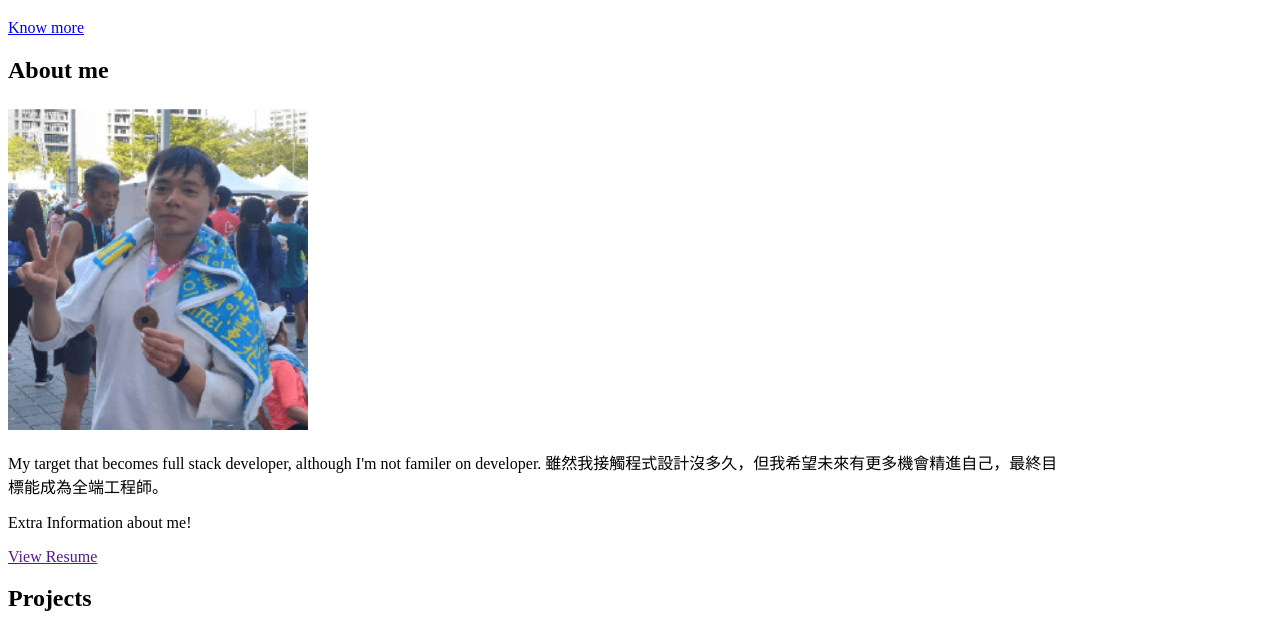
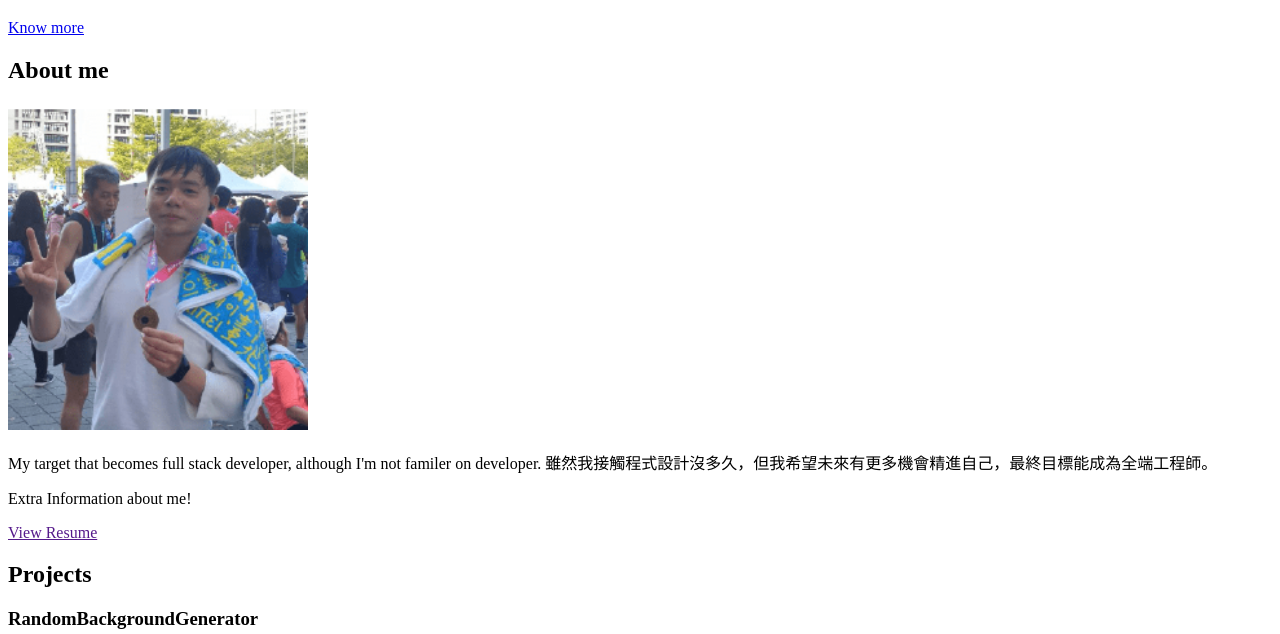
Before and after one commit to joeban0608/ZTM-MySimplofolio-website, a website: page src/template.html in a window 1280 px wide. Shown: the part 98-732 px from the top of the page. Drawn offline with nearby package versions, Linux system fonts and the light colour scheme.

Commit message:
fix about me context

```diff
--- a/src/template.html
+++ b/src/template.html
@@ -80,9 +80,7 @@
             <div class="about-wrapper__info">
               <p class="about-wrapper__info-text">
                 My target that becomes full stack developer, although I'm not familer on developer.
-                雖然我接觸程式設計沒多久，但我希望未來有更多機會精進自己，最終目
-                <br>
-                標能成為全端工程師。
+                雖然我接觸程式設計沒多久，但我希望未來有更多機會精進自己，最終目標能成為全端工程師。
               </p>
               <p class="about-wrapper__info-text">
                 Extra Information about me!
```
